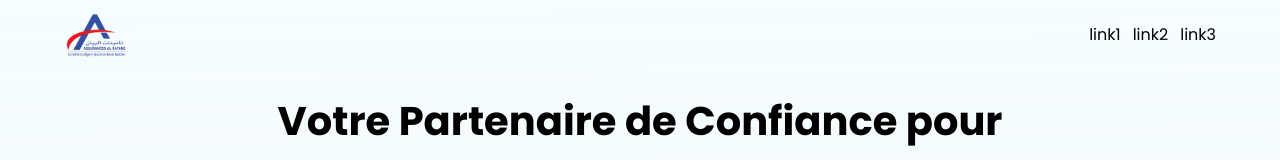
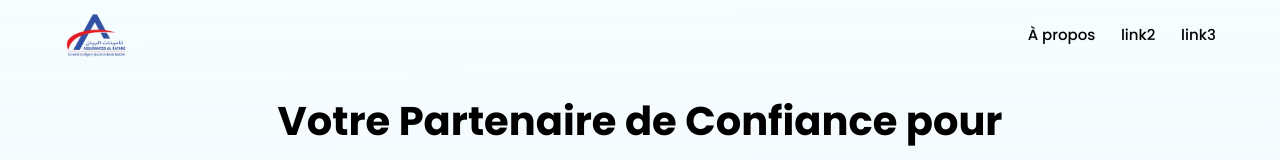
Before and after one commit to imanee11/insurance, a React (Create React App) app: page / in a window 1280 px wide. Shown: the top 160 px of the page. Built offline with nearby package versions, Linux system fonts and the light colour scheme.

Commit message:
change navbar

```diff
--- a/src/components/home/Main.jsx
+++ b/src/components/home/Main.jsx
@@ -22,10 +22,10 @@
 
                         {/* right */}
                         <div>
-                            <div className='flex items-center gap-3'>
-                                <a href="">link1</a>
-                                <a href="">link2</a>
-                                <a href="">link3</a>
+                            <div className='flex items-center gap-[2vw]'>
+                                <a href="#about" className='font-medium hover:border-b-[2px] hover:border-[#3352A5]  transition duration-300 text-[15px] '>À propos</a>
+                                <a href="" className='font-medium hover:border-b-[2px] hover:border-[#3352A5]  transition duration-300 text-[15px] '>link2</a>
+                                <a href="" className='font-medium hover:border-b-[2px] hover:border-[#3352A5]  transition duration-300 text-[15px] '>link3</a>
                             </div>
                         </div>
                     </nav>
@@ -113,7 +113,7 @@
 
 
                 {/* about us */}
-                <section className='px-[5vw] pb-10'>
+                <section className='px-[5vw] pb-10' id='about'>
                     <div className='flex gap-5 items-center'>
                         {/* left */}
                         <div className='w-[50vw]'>
```
